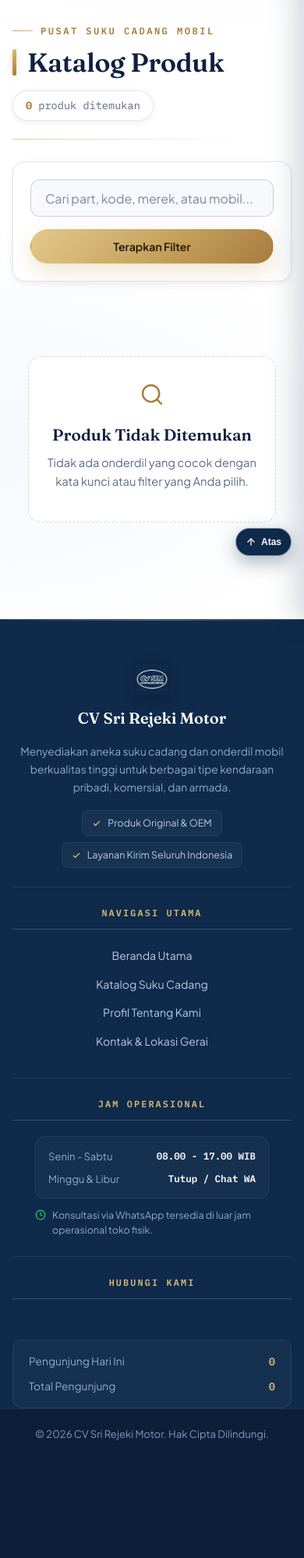
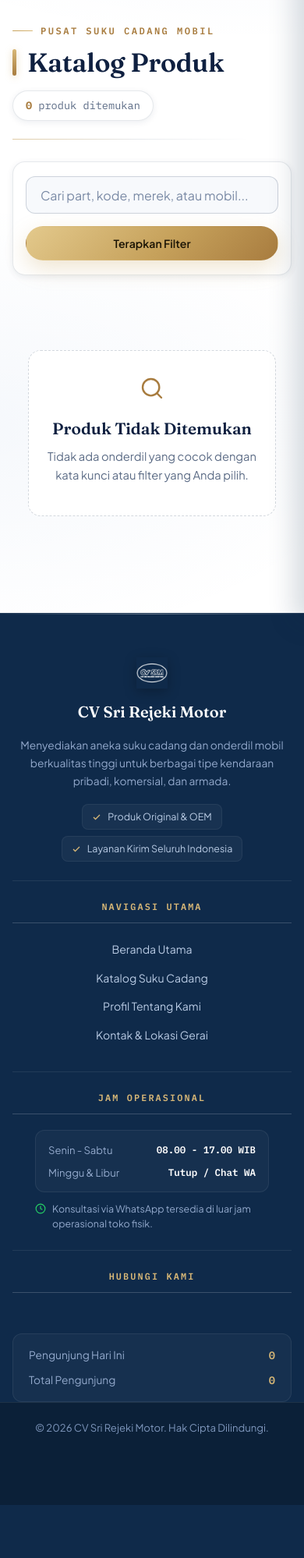
Before and after one commit to robertusdanan/cvsrirejekimotor, a PHP site: page /produk in a window 390 px wide. Shown: the part 47-2045 px from the top of the page at 78% size. After the commit the page ends 1977 px from the top, so only its background shows below. Run offline with PHP 8.4, Linux system fonts and the light colour scheme; data that the repository does not hold is empty; settings files or empty folders that the repository lacks are supplied.

Commit message:
Hapus tombol Atas + filter mobile 2 baris (search / 3 dropdown sebaris)

```diff
--- a/assets/css/style.css
+++ b/assets/css/style.css
@@ -1096,18 +1096,6 @@ h1, h2 {
   display: flex; justify-content: space-between; align-items: center; flex-wrap: wrap; gap: 16px;
 }
 .copyright { line-height: 1.5; }
-.back-to-top {
-  position: fixed; bottom: 96px; right: 28px; z-index: 998;
-  box-shadow: 0 8px 24px rgba(15, 42, 74, 0.35);
-  background: #0F2A4A; border: 1px solid rgba(255, 255, 255, 0.5);
-  color: #FFFFFF; border-radius: var(--radius-pill);
-  padding: 8px 18px; min-height: 40px; cursor: pointer; display: inline-flex; align-items: center; gap: 6px;
-  font-size: 0.8rem; font-weight: 600; transition: all 0.2s ease;
-}
-.back-to-top:hover {
-  background: #1A56DB; border-color: rgba(255, 255, 255, 0.65);
-  color: #FFFFFF; transform: translateY(-2px);
-}
 
 /* Floating WhatsApp Button */
 .floating-wa {
@@ -1294,7 +1282,6 @@ h1, h2 {
 
   .floating-wa-label { display: none; }
   .floating-wa { padding: 14px; border-radius: 50%; bottom: 20px; right: 20px; min-height: 52px; min-width: 52px; justify-content: center; }
-  .back-to-top { bottom: 88px; right: 20px; }
 
   /* Sections */
   .featured, .catalog, .brand-explorer, .company-profile, .location { padding: 64px 0; }
@@ -1422,11 +1409,12 @@ h1, h2 {
   .features-grid .feature-text h3 { font-size: 0.92rem; line-height: 1.35; margin: 0; }
 
   .catalog-head { align-items: flex-start; }
-  .filter-controls { flex-direction: column; align-items: stretch; }
+  .filter-card { padding: 18px 16px; }
+  .filter-controls { flex-direction: row; flex-wrap: wrap; align-items: stretch; gap: 10px; }
   .filter-controls select,
-  .filter-controls .combo,
-  .filter-controls .btn { width: 100%; }
-  .filter-controls .combo { flex: 0 0 auto; }
+  .filter-controls .combo { flex: 1 1 0; min-width: 0; width: auto; }
+  .filter-controls .btn { flex: 1 1 100%; width: 100%; }
+  .filter-controls .combo-input { padding: 10px 12px; }
   .filter-field-search input,
   .filter-controls .combo-input { font-size: 1rem; }
 
@@ -1442,7 +1430,7 @@ h1, h2 {
   .contact-cards-grid { grid-template-columns: 1fr; }
 
   .footer-col { padding: 24px 0; }
-  .footer-bottom { padding-bottom: 150px; } /* copyright harus bersih dari DUA tombol fixed: WA (20-72px) + Atas (88-128px) */
+  .footer-bottom { padding-bottom: 90px; } /* copyright harus bersih dari tombol WA fixed (20-72px) */
   .map-embed { aspect-ratio: 4/3; }
 
   .marketplace-buttons { flex-direction: column; }
@@ -1453,7 +1441,6 @@ h1, h2 {
 @media (max-width: 480px) {
   .container { padding: 0 16px; }
   .hero { padding: 88px 16px 44px; }
-  .back-to-top { padding: 6px 12px; font-size: 0.75rem; min-height: 36px; bottom: 84px; right: 16px; }
   .hero h1 { font-size: clamp(2rem, 8.5vw, 2.5rem); }
   .hero .tagline { font-size: 0.94rem; margin-bottom: 24px; }
   .hero-search-wrap input { font-size: 0.85rem; }
--- a/assets/js/main.js
+++ b/assets/js/main.js
@@ -151,14 +151,6 @@
     }
   }
 
-  /* ---------------- Back to Top Button ---------------- */
-  var backToTop = document.getElementById('backToTop');
-  if (backToTop) {
-    backToTop.addEventListener('click', function () {
-      window.scrollTo({ top: 0, behavior: 'smooth' });
-    });
-  }
-
   /* ---------------- Preloader Cleanup ---------------- */
   var preloader = document.getElementById('preloader');
   if (preloader) {
--- a/templates/footer.php
+++ b/templates/footer.php
@@ -113,10 +113,6 @@ if (str_starts_with($cleanWa, '0')) {
       <div class="copyright">
         &copy; <?= date('Y') ?> <?= e($company['company_name'] ?? 'CV Sri Rejeki Motor') ?>. Hak Cipta Dilindungi.
       </div>
-      <button type="button" class="back-to-top" id="backToTop" aria-label="Kembali ke atas">
-        <svg width="14" height="14" viewBox="0 0 24 24" fill="none" stroke="currentColor" stroke-width="2.2" stroke-linecap="round" stroke-linejoin="round" aria-hidden="true"><line x1="12" y1="19" x2="12" y2="5"/><polyline points="5 12 12 5 19 12"/></svg>
-        <span>Atas</span>
-      </button>
     </div>
   </div>
 </footer>
```
